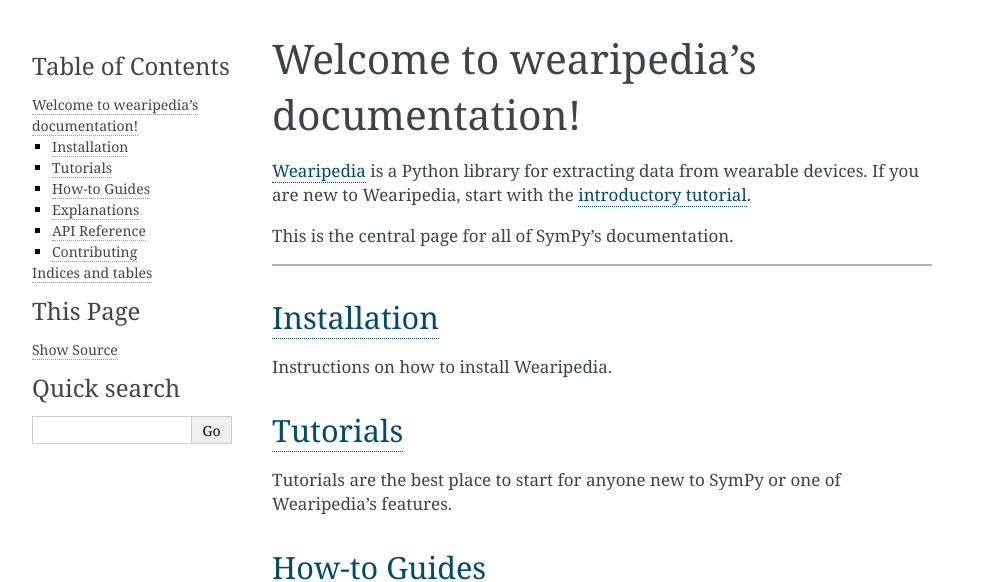
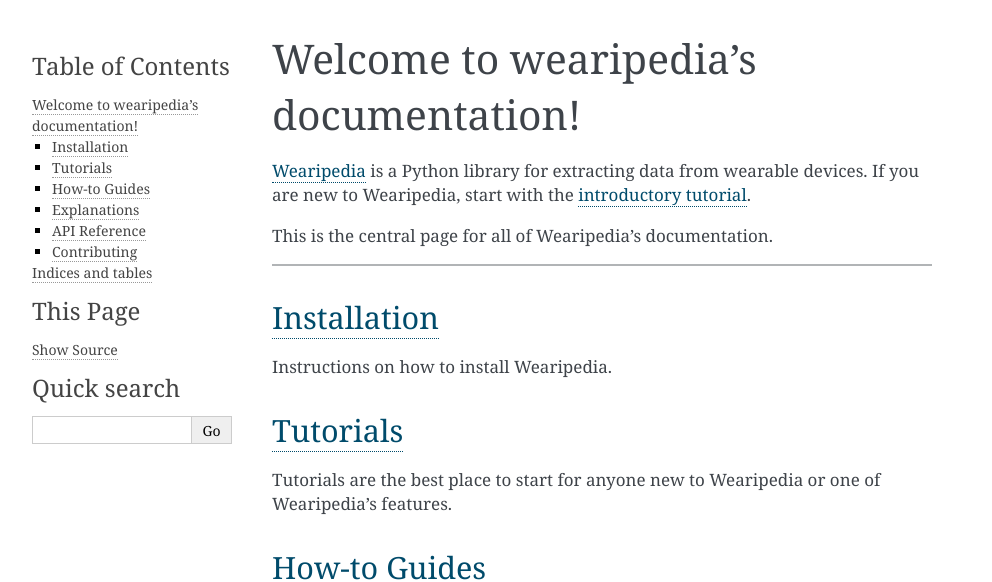
Before and after one commit to Stanford-Health/wearipedia, a Sphinx documentation site: the page built from docs/source/index.rst, in a window 1280 px wide. Shown: the top 582 px of the page, without its empty margins (148-1140 px from the left). Built offline with Sphinx 7.4.7, drawn with Linux system fonts in a browser that asks for light colours; pages that are not in the unit, such as notebooks, are missing from menus.

Commit message:
small fix for docs

```diff
--- a/docs/source/index.rst
+++ b/docs/source/index.rst
@@ -8,7 +8,7 @@
 
 .. module:: sympy
 
-This is the central page for all of SymPy's documentation.
+This is the central page for all of Wearipedia's documentation.
 
 ==================================================================
 
@@ -20,7 +20,7 @@
 :ref:`Tutorials <tutorials>`
 ----------------------------
 
-Tutorials are the best place to start for anyone new to SymPy or one of
+Tutorials are the best place to start for anyone new to Wearipedia or one of
 Wearipedia's features.
 
 :ref:`How-to Guides <guides>`
```
